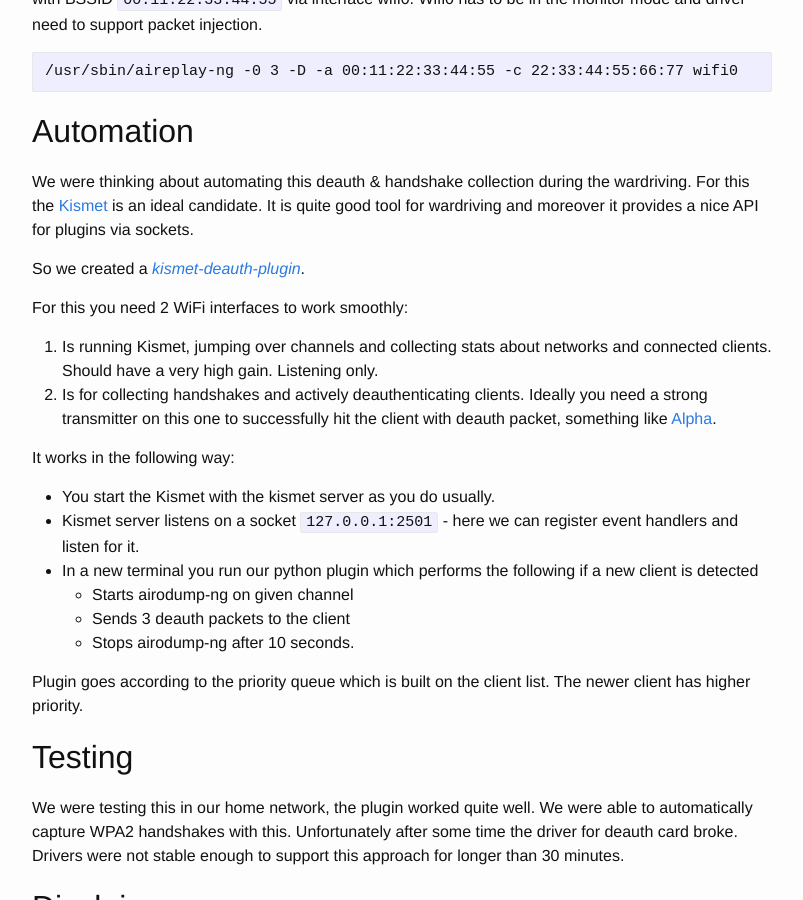
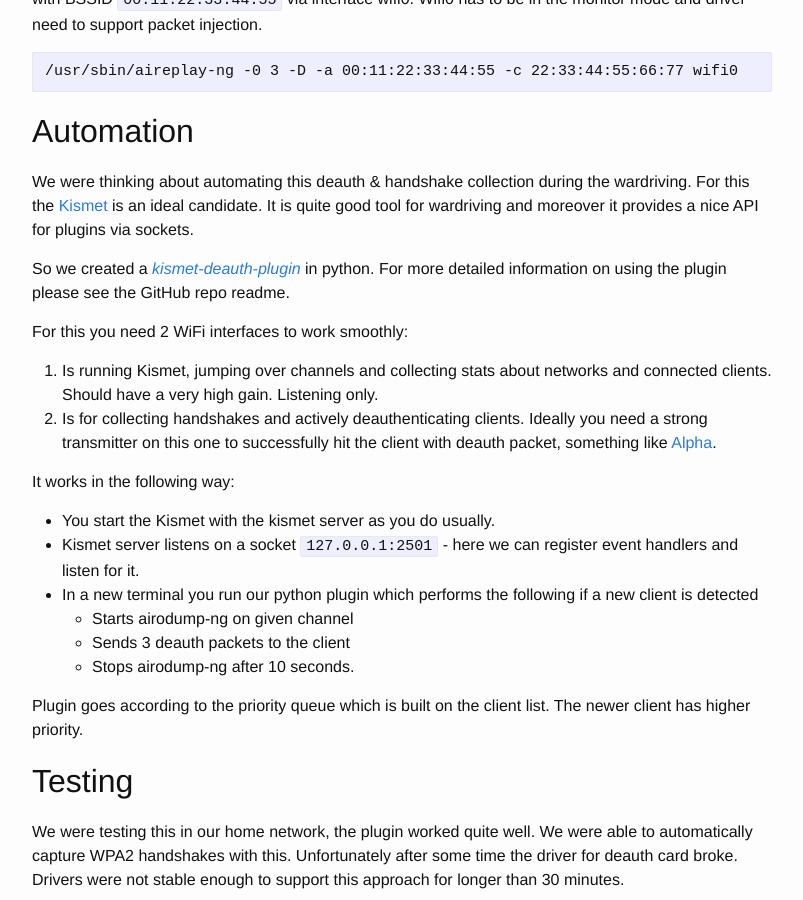
Before and after one commit to yolosec/deadcodeBlog, a Jekyll site: the page built from _posts/2016-11-05-Active-Deauth-Kismet-Wardriving.markdown, in a window 1280 px wide and 900 px high, scrolled down 795 px. Shown: the whole window, without its empty margins (238-1041 px from the left). Built offline with Jekyll 4.4.1, drawn with Linux system fonts in a browser that asks for light colours.

Commit message:
minor kismet plugin post change

```diff
--- a/_posts/2016-11-05-Active-Deauth-Kismet-Wardriving.markdown
+++ b/_posts/2016-11-05-Active-Deauth-Kismet-Wardriving.markdown
@@ -46,7 +46,7 @@ We were thinking about automating this deauth & handshake collection during the
 [Kismet](https://en.wikipedia.org/wiki/Kismet_(software)) is an ideal candidate. It is quite good tool for wardriving and
 moreover it provides a nice API for plugins via sockets.
 
-So we created a *[kismet-deauth-plugin]*.
+So we created a *[kismet-deauth-plugin]* in python. For more detailed information on using the plugin please see the GitHub repo readme.
 
 For this you need 2 WiFi interfaces to work smoothly:
 
```
